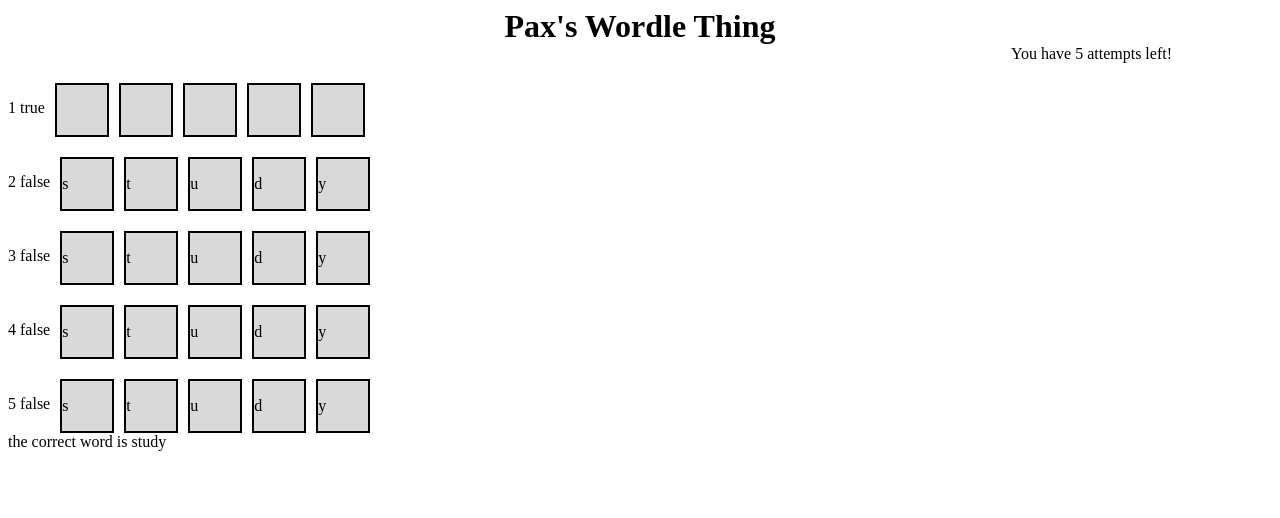
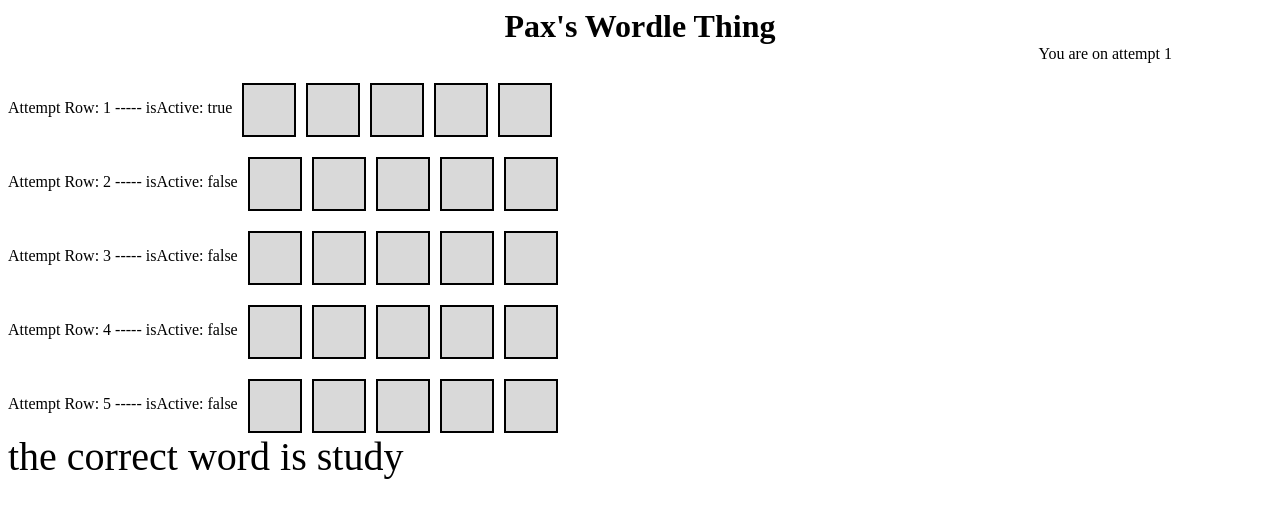
Before and after one commit to paxhuckstep/wordle1, a React (Vite) app: page / in a window 1280 px wide. Shown: the top 518 px of the page. Built offline with nearby package versions, Linux system fonts and the light colour scheme.

Commit message:
it can check the wordsgit add -A WOW!

```diff
--- a/src/App.css
+++ b/src/App.css
@@ -0,0 +1,3 @@
+.delete__later {
+    font-size: 40px;
+}
--- a/src/App.jsx
+++ b/src/App.jsx
@@ -8,31 +8,58 @@ function App() {
   const [correctWord, setCorrectWord] = useState("");
   const [currentInputs, setCurrentInputs] = useState([]);
   const [currentAttempt, setCurrentAttempt] = useState(1);
+  const [checkedAttempts, setCheckedAttempts] = useState([]);
+
+  const testAnswer = () => {
+    // console.log("test answer");
+    // for (let i = 0; i < currentInputs.length; i++) {
+    //   if (currentInputs[i] === correctWord.charAt(i)) {
+    //     console.log(currentInputs[i], "is green");
+    //   } else if (correctWord.includes(currentInputs[i])) {
+    //     console.log(currentInputs[i], "is yellow");
+    //   }
+    // }
+    // console.log(currentInputs.join(""));
+    setCheckedAttempts((prev) => [...prev, currentInputs.join("")]);
+    setCurrentAttempt((prev) => prev + 1);
+    setCurrentInputs([]);
+  };
+
+  useEffect(() => {
+    console.log(checkedAttempts);
+  }, [checkedAttempts]);
+
+  useEffect(() => {
+    console.log(currentAttempt);
+  }, [currentAttempt]);
 
   useEffect(() => {
     const handleKeyDown = (event) => {
       console.log("Key pressed:", event.key);
       const isLetter = /[a-z]$/i.test(event.key);
 
-      if (event.key === "Backspace") {
-        setCurrentInputs(prev => prev.slice(0, -1));
+      if (event.key == "Backspace") {
+        setCurrentInputs((prev) => prev.slice(0, -1));
         return;
       }
 
-      if (event.key === "Enter") {
+      if (event.key == "Enter") {
         if (currentInputs.length === correctWord.length) {
-          //test answer
-          console.log("test answer");
+          testAnswer();
         }
         return;
       }
 
-      if (currentInputs.length === correctWord.length) {
+      if (currentInputs.length >= correctWord.length) {
+        return;
+      }
+
+      if(event.key.length > 1) {
         return;
       }
 
       if (isLetter) {
-        setCurrentInputs(prev => [...prev, event.key]);
+        setCurrentInputs((prev) => [...prev, event.key.toLowerCase()]);
       }
     };
 
@@ -54,9 +81,14 @@ function App() {
 
   return (
     <>
-    <Header currentAttempt={currentAttempt} />
-      <Grid correctWord={correctWord} currentInputs={currentInputs} currentAttempt={currentAttempt} />
-      <div className="deleteLater">the correct word is {correctWord} </div>
+      <Header currentAttempt={currentAttempt} />
+      <Grid
+        correctWord={correctWord}
+        currentInputs={currentInputs}
+        currentAttempt={currentAttempt}
+        checkedAttempts={checkedAttempts}
+      />
+      <div className="delete__later">the correct word is {correctWord} </div>
     </>
   );
 }
--- a/src/Grid/Grid.jsx
+++ b/src/Grid/Grid.jsx
@@ -1,15 +1,24 @@
 import InputRow from "../InputRow/InputRow";
-import "./Grid.css"
+import "./Grid.css";
 
-function Grid({ correctWord, currentInputs, currentAttempt }) {
+function Grid({ correctWord, currentInputs, currentAttempt, checkedAttempts }) {
   const inputAttempts = [1, 2, 3, 4, 5];
-  return ( <div className="grid">
-    {inputAttempts.map((attempt) => {
-        return <InputRow key={attempt} correctWord={correctWord} attemptRow={attempt} currentInputs={currentInputs} currentAttempt={currentAttempt} />
-    })}
-
-  </div>
-  )
+  return (
+    <div className="grid">
+      {inputAttempts.map((attempt) => {
+        return (
+          <InputRow
+            key={attempt}
+            correctWord={correctWord}
+            attemptRow={attempt}
+            currentInputs={currentInputs}
+            currentAttempt={currentAttempt}
+            checkedAttempts={checkedAttempts}
+          />
+        );
+      })}
+    </div>
+  );
 }
 
 export default Grid;
--- a/src/Header/Header.jsx
+++ b/src/Header/Header.jsx
@@ -5,7 +5,8 @@ const attemptsLeft = 6 - currentAttempt;
   return (
     <div className="header">
 <h1 className="header__title">Pax's Wordle Thing</h1>
-<p className="header__attempts">You have {attemptsLeft} attempts left! </p>
+{/* <p className="header__attempts">You have {attemptsLeft} attempts left! </p> */}
+<p className="header__attempts">You are on attempt {currentAttempt}</p>
     </div>
   );
 }
--- a/src/InputBox/InputBox.css
+++ b/src/InputBox/InputBox.css
@@ -13,3 +13,11 @@
     margin: 0 0 0 10px;
     padding: 0;
 }
+
+.box__input_green {
+    background-color: green;
+}
+
+.box__input_yellow {
+    background-color: yellow;
+}
--- a/src/InputBox/InputBox.jsx
+++ b/src/InputBox/InputBox.jsx
@@ -1,16 +1,39 @@
 import "./InputBox.css";
 
-function InputBox({ correctLetter, currentInput, showInputs }) {
-  if (showInputs) {
+function InputBox({
+  letterPosition,
+  correctLetter,
+  currentInput,
+  isActive,
+  attemptRow,
+  currentAttempt,
+  checkedAttempts,
+  correctWord,
+}) {
+  if (isActive) {
     return (
       <div className="box">
         <p className="box__input">{currentInput}</p>
       </div>
     );
   }
+  if (currentAttempt > attemptRow) {
+    const letter = checkedAttempts[attemptRow - 1].charAt(letterPosition);
+    const boxClassName = `box ${
+        letter === correctLetter ? "box__input_green" :
+        correctWord.includes(letter) ? "box__input_yellow" : ""
+      }`;
+
+    return (
+      <div className={boxClassName}>
+        <p className="box__input">{letter}</p>
+      </div>
+    );
+  }
+
   return (
     <div className="box">
-      <p className="deleteLater">{correctLetter}</p>
+      <p className="deleteLater"></p>
     </div>
   );
 }
--- a/src/InputRow/InputRow.jsx
+++ b/src/InputRow/InputRow.jsx
@@ -1,21 +1,27 @@
 import "./InputRow.css";
 import InputBox from "../InputBox/InputBox";
 
-function InputRow({ correctWord, attemptRow, currentInputs, currentAttempt }) {
+function InputRow({ correctWord, attemptRow, currentInputs, currentAttempt, checkedAttempts }) {
   const correctWordSplit = correctWord.split("");
-  const showInputs = currentAttempt === attemptRow;
+
+  const isActive = currentAttempt === attemptRow;
   return (
     <div className="input-row">
       <p className="deleteLater">
-        {attemptRow} {showInputs.toString()}
+        Attempt Row: {attemptRow} ----- isActive: {isActive.toString()}
       </p>
       {correctWordSplit.map((correctLetter, index) => {
         return (
           <InputBox
             key={index}
+            letterPosition={index}
             correctLetter={correctLetter}
             currentInput={currentInputs[index]}
-            showInputs={showInputs}
+            isActive={isActive}
+            attemptRow={attemptRow}
+            currentAttempt={currentAttempt}
+            checkedAttempts={checkedAttempts}
+            correctWord={correctWord}
           />
         );
       })}
```
